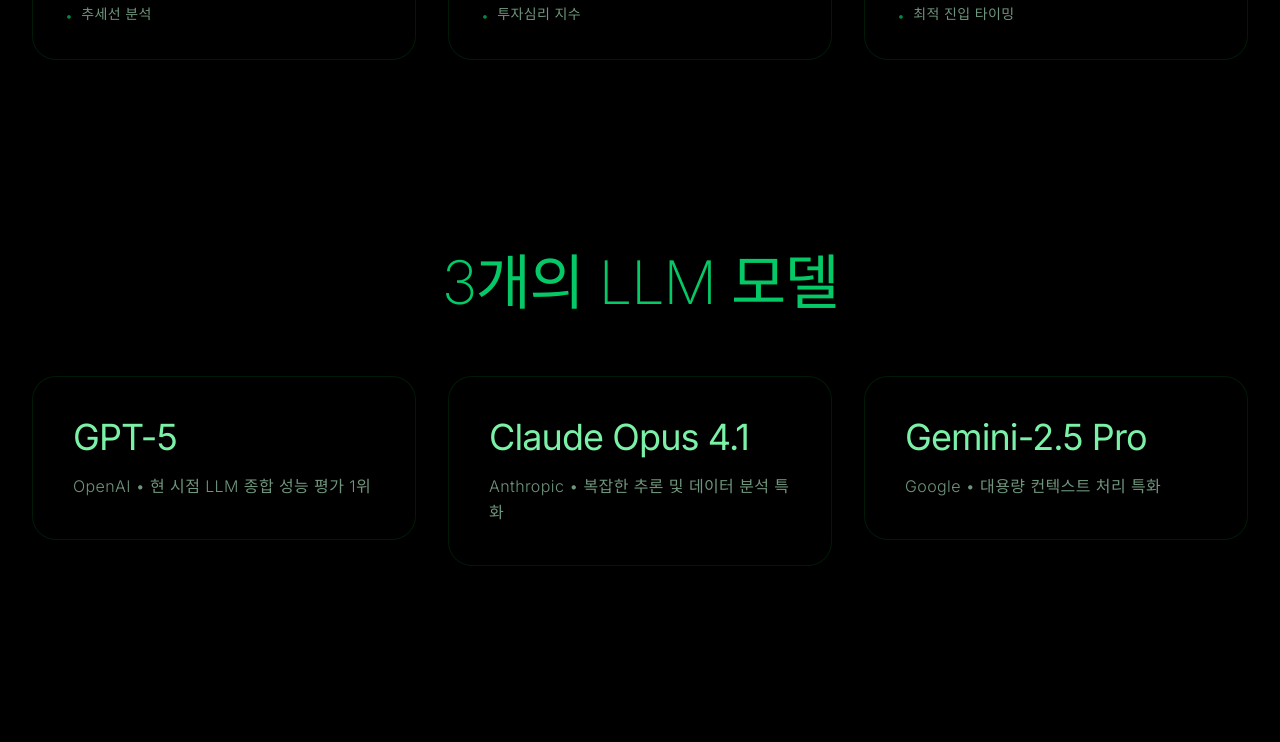
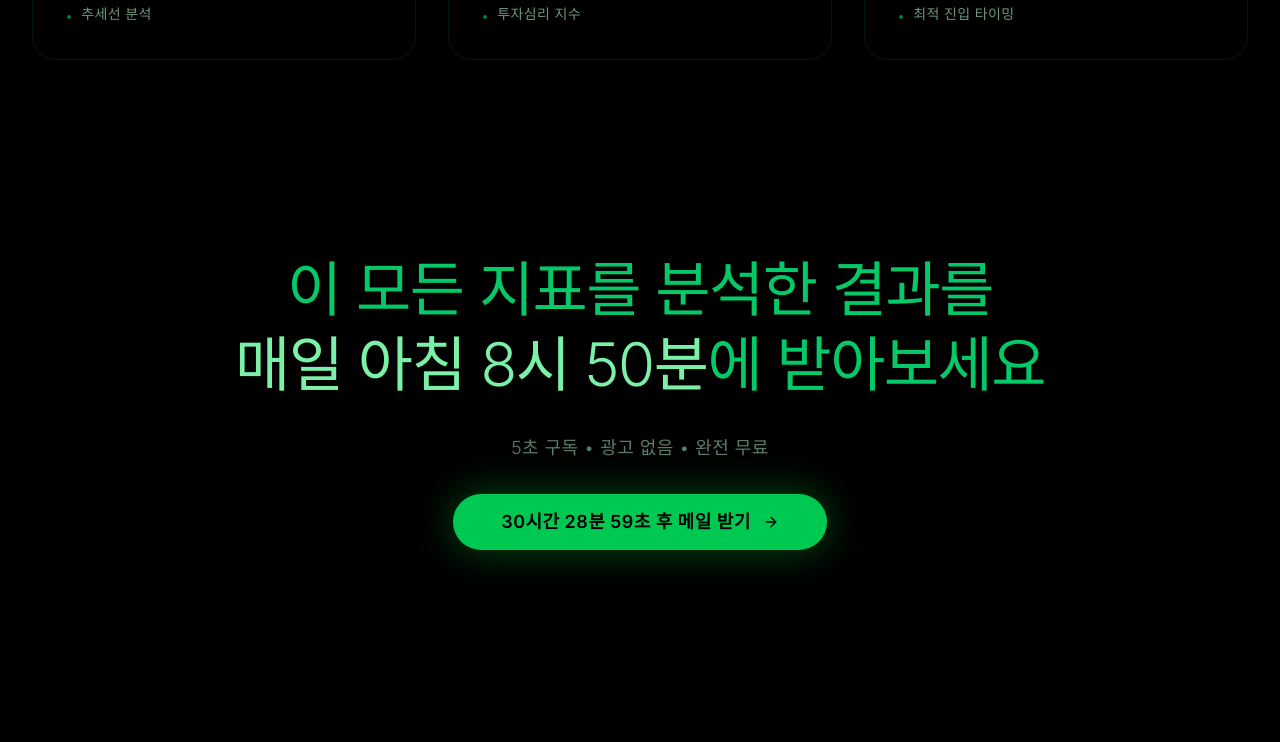
Before and after one commit to MongLong0214/stock-ai-newsletter, a Next.js app: page / in a window 1280 px wide. Shown: the part 2000-2742 px from the top of the page. Built offline with nearby package versions, Linux system fonts and the light colour scheme.

Commit message:
텍스트 수정

```diff
--- a/app/page.tsx
+++ b/app/page.tsx
@@ -6,8 +6,10 @@ import { ArrowRight } from "lucide-react";
 import Link from 'next/link';
 import { Button } from "@/components/ui/button";
 import AnimatedBackground from "@/components/animated-background";
+import { useCountdownToTomorrow } from "@/hooks/use-countdown-to-tomorrow";
 
 export default function HomePage() {
+  const { formatted } = useCountdownToTomorrow();
   const features = [
     {
       title: "GPT-5",
@@ -85,7 +87,7 @@ export default function HomePage() {
               id="hero-heading"
               className="font-extralight mb-8 lg:mb-10 tracking-[-0.02em] leading-[0.95]"
             >
-              <span className="block text-5xl sm:text-6xl md:text-7xl lg:text-8xl xl:text-9xl text-green-400/90">3개의 AI가 계산</span>
+              <span className="block text-5xl sm:text-6xl md:text-7xl lg:text-8xl xl:text-9xl text-green-400/90">3개의 AI가 분석</span>
               <br />
               <span className="block text-4xl sm:text-5xl md:text-6xl lg:text-7xl xl:text-8xl font-normal bg-clip-text text-transparent bg-gradient-to-r from-green-300 via-green-400 to-green-300 bg-[length:200%_100%] animate-[matrix-shimmer_8s_linear_infinite]">
                 1주 10% 수익 목표
@@ -103,7 +105,7 @@ export default function HomePage() {
               매일 개장 10분 전
             </p>
               <p className="text-lg sm:text-xl md:text-2xl lg:text-3xl text-green-200/70 font-light leading-relaxed tracking-wide mb-3">
-                  코스피·코스닥 종목 3개
+                  코스피·코스닥 종목 9개
               </p>
             <p className="text-sm sm:text-base md:text-lg text-green-200/50 font-light tracking-wide">
               5초 구독 • 광고 없음 • 완전 무료
@@ -122,7 +124,7 @@ export default function HomePage() {
                 aria-label="Get started with AI stock intelligence"
               >
                 <span className="relative z-10 flex items-center gap-3">
-                  오전 8시 50분 메일받기
+                  {formatted} 후 메일 받기
                   <ArrowRight className="w-5 h-5 group-hover:translate-x-1 transition-transform duration-300 ease-out-expo" aria-hidden="true" />
                 </span>
                 <span className="absolute inset-0 bg-gradient-to-r from-green-400 via-green-300 to-green-400 opacity-0 group-hover:opacity-100 transition-opacity duration-700" aria-hidden="true" />
@@ -290,6 +292,57 @@ export default function HomePage() {
         </div>
       </section>
 
+      {/* Mid CTA Section - After Technical Indicators */}
+      <section className="py-20 lg:py-24 px-6 lg:px-8 relative">
+        <div className="max-w-5xl mx-auto text-center relative z-10">
+          <motion.div
+            initial={{ opacity: 0, y: 40 }}
+            whileInView={{ opacity: 1, y: 0 }}
+            transition={{ duration: 0.9, ease: [0.19, 1, 0.22, 1] }}
+            viewport={{ once: true, margin: "-100px" }}
+          >
+            <h3 className="text-3xl sm:text-4xl md:text-5xl lg:text-6xl font-extralight mb-6 lg:mb-8 text-green-400/90 tracking-tight leading-tight">
+              이 모든 지표를 분석한 결과를
+              <br />
+              <span className="font-light text-green-300">매일 아침 8시 50분</span>에 받아보세요
+            </h3>
+
+            <motion.div
+              initial={{ opacity: 0, y: 20 }}
+              whileInView={{ opacity: 1, y: 0 }}
+              transition={{ duration: 0.8, delay: 0.2, ease: [0.19, 1, 0.22, 1] }}
+              viewport={{ once: true }}
+              className="mb-8"
+            >
+              <p className="text-sm sm:text-base md:text-lg text-green-200/50 font-light tracking-wide">
+                5초 구독 • 광고 없음 • 완전 무료
+              </p>
+            </motion.div>
+
+            <motion.div
+              initial={{ opacity: 0, y: 20 }}
+              whileInView={{ opacity: 1, y: 0 }}
+              transition={{ duration: 0.8, delay: 0.3, ease: [0.19, 1, 0.22, 1] }}
+              viewport={{ once: true }}
+            >
+              <Link href="/subscribe">
+                <Button
+                  size="lg"
+                  className="group relative overflow-hidden bg-green-500 text-black hover:bg-green-400 text-lg font-semibold px-12 py-7 rounded-full transition-all duration-700 ease-out-expo shadow-[0_0_40px_rgba(0,255,65,0.3)] hover:shadow-[0_0_60px_rgba(0,255,65,0.5),0_0_100px_rgba(0,255,65,0.2)] focus:outline-none focus-visible:ring-2 focus-visible:ring-green-500/50 tracking-wide cursor-pointer"
+                  aria-label="Subscribe to receive analysis every morning"
+                >
+                  <span className="relative z-10 flex items-center gap-3">
+                    {formatted} 후 메일 받기
+                    <ArrowRight className="w-5 h-5 group-hover:translate-x-1 transition-transform duration-300 ease-out-expo" aria-hidden="true" />
+                  </span>
+                  <span className="absolute inset-0 bg-gradient-to-r from-green-400 via-green-300 to-green-400 opacity-0 group-hover:opacity-100 transition-opacity duration-700" aria-hidden="true" />
+                </Button>
+              </Link>
+            </motion.div>
+          </motion.div>
+        </div>
+      </section>
+
       {/* Features Grid */}
       <section className="py-20 lg:py-24 px-6 lg:px-8 relative" aria-labelledby="features-heading">
         <div className="max-w-7xl mx-auto">
@@ -358,30 +411,63 @@ export default function HomePage() {
 
       {/* CTA Section */}
       <section className="py-20 lg:py-24 px-6 lg:px-8 relative" aria-labelledby="cta-heading">
+        <div className="max-w-5xl mx-auto text-center relative z-10">
           <motion.div
             initial={{ opacity: 0, y: 40 }}
             whileInView={{ opacity: 1, y: 0 }}
             transition={{ duration: 0.9, ease: [0.19, 1, 0.22, 1] }}
             viewport={{ once: true, margin: "-100px" }}
-          className="max-w-4xl mx-auto text-center relative z-10"
           >
-          <h2 id="cta-heading" className="text-4xl sm:text-5xl md:text-6xl font-extralight mb-6 text-green-400/90 tracking-tight">
-            지금 <span className="font-light text-green-300">받아보세요</span>
+            <h2 id="cta-heading" className="text-4xl sm:text-5xl md:text-6xl lg:text-7xl font-extralight mb-6 lg:mb-8 text-green-400/90 tracking-tight leading-tight">
+              <span className="font-normal text-green-300">9개 종목</span>을 드립니다
             </h2>
-          <p className="text-lg text-green-200/60 mb-10 font-light tracking-wider">
+
+            <motion.div
+              initial={{ opacity: 0, y: 20 }}
+              whileInView={{ opacity: 1, y: 0 }}
+              transition={{ duration: 0.8, delay: 0.2, ease: [0.19, 1, 0.22, 1] }}
+              viewport={{ once: true }}
+              className="mb-8 lg:mb-10"
+            >
+              <p className="text-lg sm:text-xl md:text-2xl lg:text-3xl text-green-200/70 font-light leading-relaxed tracking-wide mb-8">
+                <span className="text-green-300/90">GPT-5</span>가 선택한 3개
+                <br />
+                <span className="text-green-300/90">Claude</span>가 선택한 3개
+                <br />
+                <span className="text-green-300/90">Gemini</span>가 선택한 3개
+              </p>
+              <p className="text-base sm:text-lg md:text-xl text-green-200/60 font-light tracking-wide leading-relaxed mb-6">
+                하나의 정답을 강요하지 않습니다
+                <br />
+                <span className="text-green-300/80">세 가지 시각, 아홉 가지 가능성</span>
+              </p>
+              <p className="text-sm sm:text-base md:text-lg text-green-200/50 font-light tracking-wide">
                 5초 구독 • 광고 없음 • 완전 무료
               </p>
+            </motion.div>
+
+            <motion.div
+              initial={{ opacity: 0, y: 20 }}
+              whileInView={{ opacity: 1, y: 0 }}
+              transition={{ duration: 0.8, delay: 0.3, ease: [0.19, 1, 0.22, 1] }}
+              viewport={{ once: true }}
+            >
               <Link href="/subscribe">
                 <Button
                   size="lg"
                   className="group relative overflow-hidden bg-green-500 text-black hover:bg-green-400 text-lg font-semibold px-12 py-7 rounded-full shadow-[0_0_40px_rgba(0,255,65,0.3)] hover:shadow-[0_0_60px_rgba(0,255,65,0.5),0_0_100px_rgba(0,255,65,0.2)] focus:outline-none focus-visible:ring-2 focus-visible:ring-green-500/50 transition-all duration-700 ease-out-expo tracking-wide cursor-pointer"
-              aria-label="무료로 구독하기"
+                  aria-label="9개 종목 무료로 받기"
                 >
-              <span className="relative z-10">오전 8시 50분 메일받기</span>
+                  <span className="relative z-10 flex items-center gap-3">
+                    {formatted} 후 메일 받기
+                    <ArrowRight className="w-5 h-5 group-hover:translate-x-1 transition-transform duration-300 ease-out-expo" aria-hidden="true" />
+                  </span>
                   <span className="absolute inset-0 bg-gradient-to-r from-green-400 via-green-300 to-green-400 opacity-0 group-hover:opacity-100 transition-opacity duration-700" aria-hidden="true" />
                 </Button>
               </Link>
             </motion.div>
+          </motion.div>
+        </div>
       </section>
 
       {/* Footer */}
--- a/app/subscribe/page.tsx
+++ b/app/subscribe/page.tsx
@@ -9,6 +9,7 @@ import { z } from 'zod';
 import { Button } from '@/components/ui/button';
 import { Input } from '@/components/ui/input';
 import AnimatedBackground from '@/components/animated-background';
+import { useCountdownToTomorrow } from '@/hooks/use-countdown-to-tomorrow';
 
 const subscribeSchema = z.object({
   email: z.string().email('잘못된 이메일 형식'),
@@ -16,6 +17,7 @@ const subscribeSchema = z.object({
 });
 
 export default function SubscribePage() {
+  const { formatted } = useCountdownToTomorrow();
   const [email, setEmail] = useState('');
   const [name, setName] = useState('');
   const [status, setStatus] = useState<'idle' | 'loading' | 'success' | 'error'>('idle');
@@ -210,7 +212,7 @@ export default function SubscribePage() {
                         처리 중...
                       </>
                     ) : (
-                      '오전 8시 50분 메일받기'
+                      `${formatted} 후 메일 받기`
                     )}
                   </span>
                   <span className="absolute inset-0 bg-gradient-to-r from-green-400 via-green-300 to-green-400 opacity-0 group-hover:opacity-100 transition-opacity duration-700" aria-hidden="true" />
--- /dev/null
+++ b/hooks/use-countdown-to-tomorrow.ts
@@ -0,0 +1,64 @@
+'use client';
+
+import { useState, useEffect } from 'react';
+
+interface TimeRemaining {
+  hours: number;
+  minutes: number;
+  seconds: number;
+  formatted: string;
+}
+
+export function useCountdownToTomorrow(): TimeRemaining {
+  const [timeRemaining, setTimeRemaining] = useState<TimeRemaining>({
+    hours: 0,
+    minutes: 0,
+    seconds: 0,
+    formatted: '계산 중...',
+  });
+
+  useEffect(() => {
+    function calculateTimeRemaining(): TimeRemaining {
+      const now = new Date();
+      const tomorrow = new Date();
+
+      // Set to tomorrow 8:50 AM
+      tomorrow.setDate(now.getDate() + 1);
+      tomorrow.setHours(8, 50, 0, 0);
+
+      const diff = tomorrow.getTime() - now.getTime();
+
+      if (diff <= 0) {
+        return {
+          hours: 0,
+          minutes: 0,
+          seconds: 0,
+          formatted: '곧 도착',
+        };
+      }
+
+      const hours = Math.floor(diff / (1000 * 60 * 60));
+      const minutes = Math.floor((diff % (1000 * 60 * 60)) / (1000 * 60));
+      const seconds = Math.floor((diff % (1000 * 60)) / 1000);
+
+      return {
+        hours,
+        minutes,
+        seconds,
+        formatted: `${hours}시간 ${minutes}분 ${seconds}초`,
+      };
+    }
+
+    // Initial calculation
+    setTimeRemaining(calculateTimeRemaining());
+
+    // Update every second
+    const interval = setInterval(() => {
+      setTimeRemaining(calculateTimeRemaining());
+    }, 1000);
+
+    return () => clearInterval(interval);
+  }, []);
+
+  return timeRemaining;
+}
```
Lines whose indentation alone changed are shown as unchanged.
